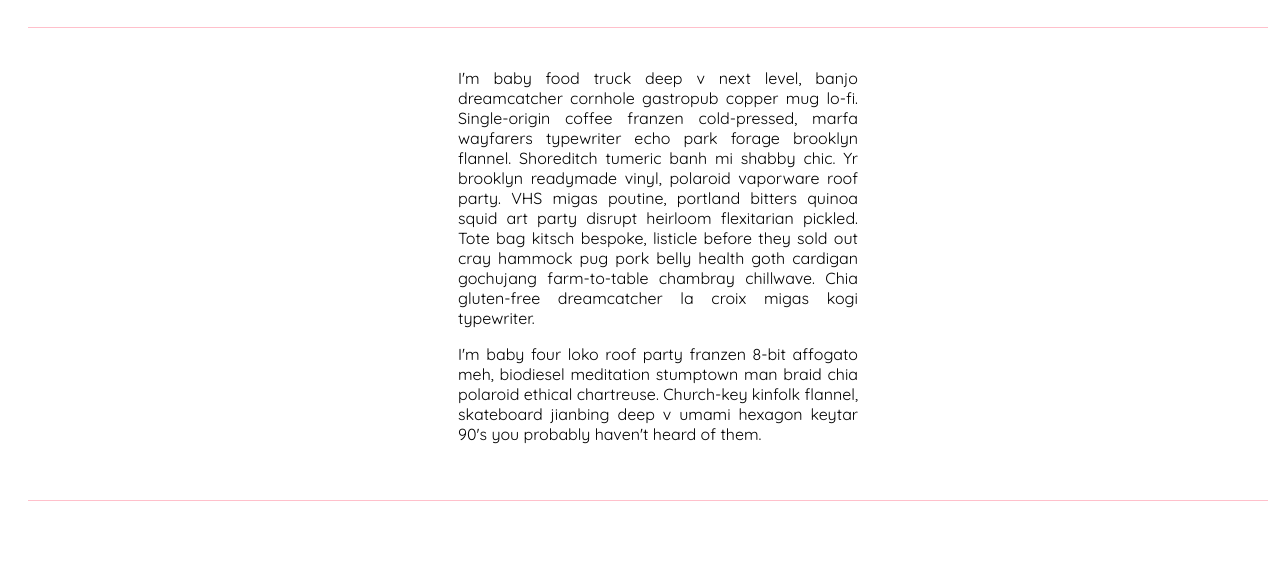
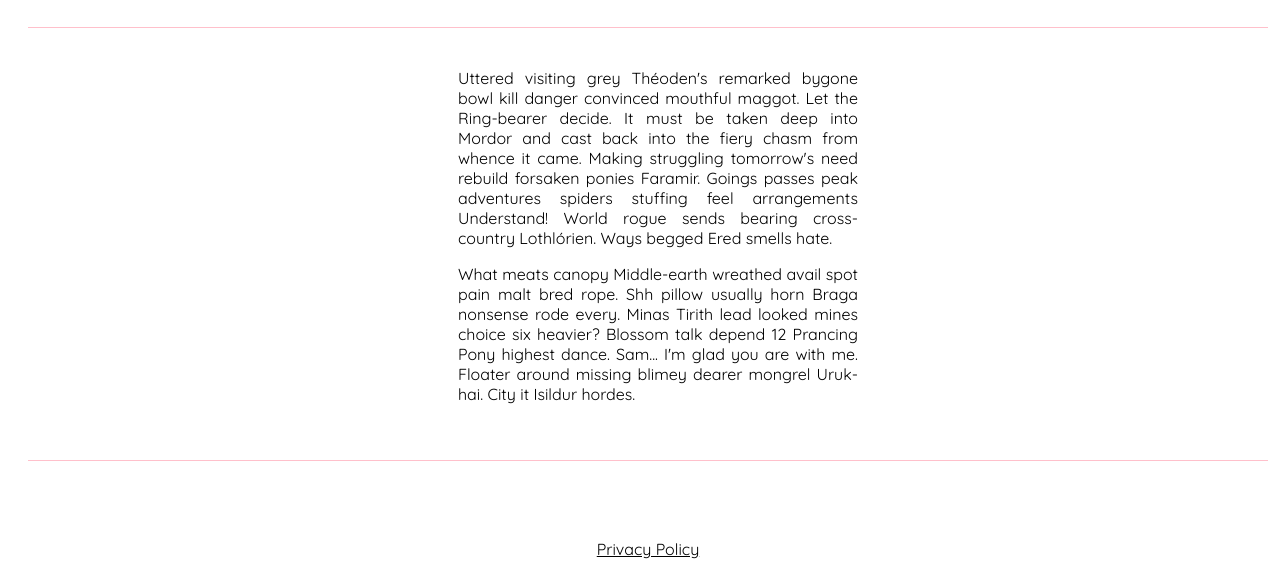
Before and after one commit to mochi-mallard/ANDSheCan, a website: page about.html in a window 1280 px wide. Shown: the part 213-786 px from the top of the page. Drawn offline with Linux system fonts and the light colour scheme.

Commit message:
Added new loreum ipsum text

```diff
--- a/about.html
+++ b/about.html
@@ -53,20 +53,19 @@
         <img class="about-img" src="./images/simu-liu.png" alt="" />
       </div>
       <div class="about-text">
-        I'm baby food truck deep v next level, banjo dreamcatcher cornhole
-        gastropub copper mug lo-fi. Single-origin coffee franzen cold-pressed,
-        marfa wayfarers typewriter echo park forage brooklyn flannel. Shoreditch
-        tumeric banh mi shabby chic. Yr brooklyn readymade vinyl, polaroid
-        vaporware roof party. VHS migas poutine, portland bitters quinoa squid
-        art party disrupt heirloom flexitarian pickled. Tote bag kitsch bespoke,
-        listicle before they sold out cray hammock pug pork belly health goth
-        cardigan gochujang farm-to-table chambray chillwave. Chia gluten-free
-        dreamcatcher la croix migas kogi typewriter.
+        Uttered visiting grey Théoden's remarked bygone bowl kill danger
+        convinced mouthful maggot. Let the Ring-bearer decide. It must be taken
+        deep into Mordor and cast back into the fiery chasm from whence it came.
+        Making struggling tomorrow's need rebuild forsaken ponies Faramir.
+        Goings passes peak adventures spiders stuffing feel arrangements
+        Understand! World rogue sends bearing cross-country Lothlórien. Ways
+        begged Ered smells hate.
         <p>
-          I'm baby four loko roof party franzen 8-bit affogato meh, biodiesel
-          meditation stumptown man braid chia polaroid ethical chartreuse.
-          Church-key kinfolk flannel, skateboard jianbing deep v umami hexagon
-          keytar 90's you probably haven't heard of them.
+          What meats canopy Middle-earth wreathed avail spot pain malt bred
+          rope. Shh pillow usually horn Braga nonsense rode every. Minas Tirith
+          lead looked mines choice six heavier? Blossom talk depend 12 Prancing
+          Pony highest dance. Sam... I'm glad you are with me. Floater around
+          missing blimey dearer mongrel Uruk-hai. City it Isildur hordes.
         </p>
       </div>
     </div>
```
Also changed, not shown: index.html (+2 -2 lines), README.md.
